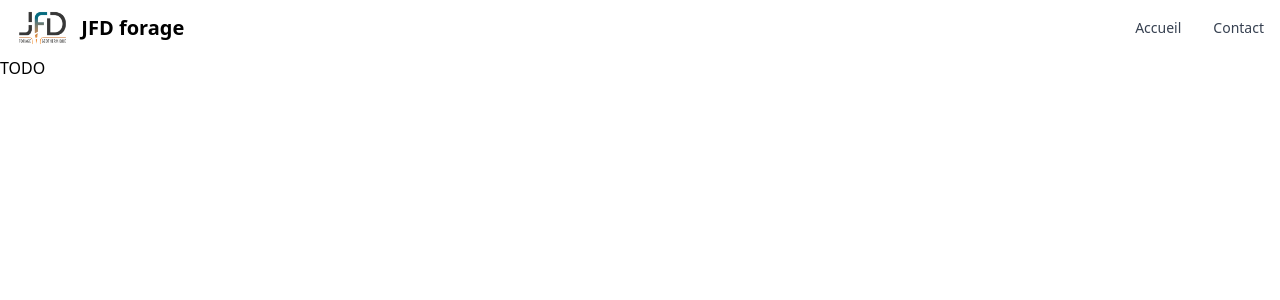
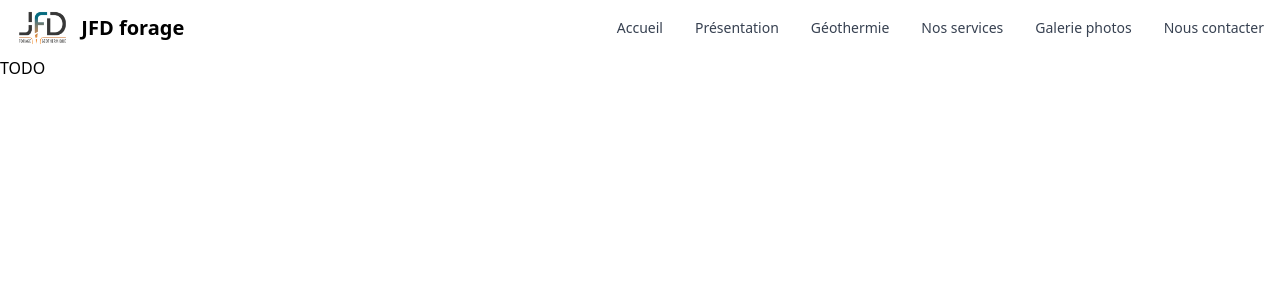
Before and after one commit to tsepton/jfdforage, a Next.js app: page / in a window 1280 px wide. Shown: the top 300 px of the page. Built offline with nearby package versions, Linux system fonts and the light colour scheme.

Commit message:
Add categories for navbar

```diff
--- a/src/components/navbar.tsx
+++ b/src/components/navbar.tsx
@@ -16,7 +16,11 @@ export default function NavBar() {
       </Navbar.Brand>
       <Navbar.Toggle />
       <Navbar.Collapse>
-        <Navbar.Link href="/home">{trans.get("navbar.home")}</Navbar.Link>
+        <Navbar.Link href="/">{trans.get("navbar.home")}</Navbar.Link>
+        <Navbar.Link href="/presentation">{trans.get("navbar.presentation")}</Navbar.Link>
+        <Navbar.Link href="/geothermal">{trans.get("navbar.geothermal")}</Navbar.Link>
+        <Navbar.Link href="/services">{trans.get("navbar.services")}</Navbar.Link>
+        <Navbar.Link href="/pic">{trans.get("navbar.pic")}</Navbar.Link>
         <Navbar.Link href="/contact">{trans.get("navbar.contact")}</Navbar.Link>
       </Navbar.Collapse>
     </Navbar>
--- a/src/translations/fr.js
+++ b/src/translations/fr.js
@@ -1,6 +1,10 @@
 export default {
     "navbar": {
         "home": "Accueil",
-        "contact": "Contact"
+        "presentation": "Présentation",
+        "geothermal": "Géothermie",
+        "services": "Nos services",
+        "pic": "Galerie photos",
+        "contact": "Nous contacter"
     }
-}
+};
```
